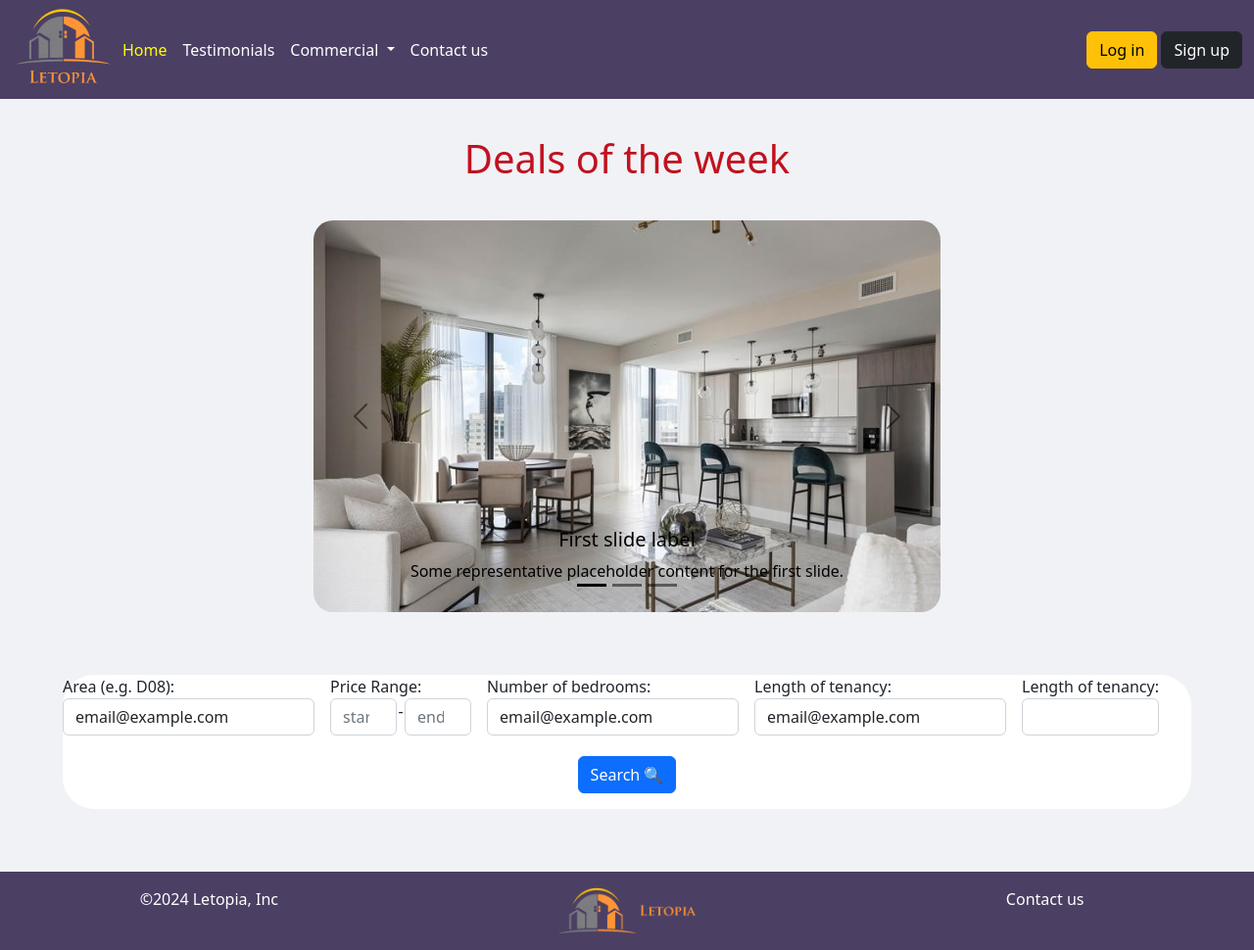
After one commit to Oleksii-Babii/Letopia, a PHP site: page /index.html in a window 1280 px wide. The commit adds this page. Shown: the whole page at 98% size. Run offline with PHP 8.4, Linux system fonts and the light colour scheme.

Commit message:
index.htmp and index.php implementation

```diff
--- /dev/null
+++ b/index.html
@@ -0,0 +1,163 @@
+<!DOCTYPE html>
+<html lang="en">
+<head>
+    <meta charset="UTF-8">
+    <meta name="viewport" content="width=device-width, initial-scale=1.0">
+    <link href="https://cdn.jsdelivr.net/npm/bootstrap@5.2.3/dist/css/bootstrap.min.css" rel="stylesheet" integrity="sha384-rbsA2VBKQhggwzxH7pPCaAqO46MgnOM80zW1RWuH61DGLwZJEdK2Kadq2F9CUG65" crossorigin="anonymous">
+    <link rel="stylesheet" href="style/style.css">
+    <title>Document</title>
+</head>
+<body >
+    <header class="fixed-top">
+        <nav class="navbar navbar-expand-lg bg-light">
+            <div class="container-fluid" >
+              <a href="#"><img src="additionalResources/logo.png" alt="logo image"></a>
+              <button class="navbar-toggler" type="button" data-bs-toggle="collapse" data-bs-target="#navbarSupportedContent" aria-controls="navbarSupportedContent" aria-expanded="false" aria-label="Toggle navigation">
+                <span class="navbar-toggler-icon"></span>
+              </button>
+              <div class="collapse navbar-collapse" id="navbarSupportedContent">
+                <ul class="navbar-nav me-auto mb-2 mb-lg-0">
+                  <li class="nav-item">
+                    <a class="nav-link active" aria-current="page" href="#">Home</a>
+                  </li>
+                  <li class="nav-item">
+                    <a class="nav-link" href="#">Testimonials</a>
+                  </li>
+                  <li class="nav-item dropdown">
+                    <a class="nav-link dropdown-toggle" href="#" role="button" data-bs-toggle="dropdown" aria-expanded="false">
+                        Commercial
+                    </a>
+                    <ul class="dropdown-menu">
+                      <li><a class="dropdown-item" href="#">Home</a></li>
+                      <li><a class="dropdown-item" href="#">Features</a></li>
+                      <li><a class="dropdown-item" href="#">Pricing</a></li>
+                      <li><a class="dropdown-item" href="#">FAQs</a></li>
+                      <li><a class="dropdown-item" href="#">About</a></li>
+                    </ul>
+                  </li>
+                  <li class="nav-item">
+                    <a class="nav-link">Contact us</a>
+                  </li>
+                </ul>
+                <div class="d-grid gap-2 d-md-block">
+                    <button type="button" class="btn btn-warning">Log in</button>
+                    <button type="button" class="btn btn-dark">Sign up</button>
+                </div>
+              </div>
+            </div>
+          </nav>
+    </header>
+
+    <section>
+        <h1 id="title">Deals of the week</h1>
+        <div id="section-carusel">
+        <div id="carouselExampleDark" class="carousel carousel-dark slide" data-bs-ride="carousel">
+            <div class="carousel-indicators">
+              <button type="button" data-bs-target="#carouselExampleDark" data-bs-slide-to="0" class="active" aria-current="true" aria-label="Slide 1"></button>
+              <button type="button" data-bs-target="#carouselExampleDark" data-bs-slide-to="1" aria-label="Slide 2"></button>
+              <button type="button" data-bs-target="#carouselExampleDark" data-bs-slide-to="2" aria-label="Slide 3"></button>
+            </div>
+            <div class="carousel-inner">
+              <div class="carousel-item active" data-bs-interval="10000">
+                <img src="additionalResources/appartment1-slideshow.jpg" class="d-block w-100" alt="...">
+                <div class="carousel-caption d-none d-md-block">
+                  <h5>First slide label</h5>
+                  <p>Some representative placeholder content for the first slide.</p>
+                </div>
+              </div>
+              <div class="carousel-item" data-bs-interval="2000">
+                <img src="additionalResources/appartment2-slideshow.jpg" class="d-block w-100" alt="...">
+                <div class="carousel-caption d-none d-md-block">
+                  <h5>Second slide label</h5>
+                  <p>Some representative placeholder content for the second slide.</p>
+                </div>
+              </div>
+              <div class="carousel-item">
+                <img src="additionalResources/appartment3-slideshow.jpg" class="d-block w-100" alt="...">
+                <div class="carousel-caption d-none d-md-block">
+                  <h5>Third slide label</h5>
+                  <p>Some representative placeholder content for the third slide.</p>
+                </div>
+              </div>
+            </div>
+            <button class="carousel-control-prev" type="button" data-bs-target="#carouselExampleDark" data-bs-slide="prev">
+              <span class="carousel-control-prev-icon" aria-hidden="true"></span>
+              <span class="visually-hidden">Previous</span>
+            </button>
+            <button class="carousel-control-next" type="button" data-bs-target="#carouselExampleDark" data-bs-slide="next">
+              <span class="carousel-control-next-icon" aria-hidden="true"></span>
+              <span class="visually-hidden">Next</span>
+            </button>
+          </div>
+        </div>
+        <div id="form-container">
+            <form class="row g-3" action="POST">
+                <div class="col-auto">
+                <label for="staticEmail2" >Area (e.g. D08):</label>
+                <input type="text" readonly class="form-control" id="staticEmail2" value="email@example.com">
+                </div>
+                <div class="col-auto" style="width: 10rem;">
+                    <label for="inputPassword2" >Price Range:</label>
+                    <div id="start-end"  style="display: flex; flex-direction: row;">
+                    <div >
+                        <input type="number" class="form-control" id="inputPassword2" placeholder="start" >
+                    </div>
+                    <div style="margin: 1%;">
+                        <p>-</p>
+                    </div>
+                    <div >
+                        <input type="number" class="form-control" id="inputPassword2" placeholder="end" >
+                    </div>
+                    </div>
+                </div>
+                <div class="col-auto">
+                    <label for="staticEmail2" >Number of bedrooms:</label>
+                    <input type="text" readonly class="form-control" id="staticEmail2" value="email@example.com">
+                </div>
+
+                <div class="col-auto">
+                    <label for="staticEmail2" >Length of tenancy:</label>
+                    <input type="text" readonly class="form-control" id="staticEmail2" value="email@example.com">
+                </div>
+                <div class="col-auto">
+                    <label for="optionType" class="font-weight-bold">Length of tenancy:</label>
+                    <select id="optionType" name="optionType" class="form-control">
+                        <option value="">1 week</option>
+                        <option value="">2 weeks</option>
+                        <option value="">1 month</option>
+                        <option value="">2 months</option>
+                        <option value="">3 months</option>
+                        <option value="" selected></option>
+                        <!-- <?php
+                            $options = array("", "1 week", "2 weeks", "1 month", "2 months", "3 months");
+                            foreach ($options as $option)
+                            {
+                                $selected = ($options == $option) ? 'selected' : '';
+                                echo '<option value="' . $option . '" ' . $selected . '>' . $option . '</option>';
+                            }
+                        ?> -->
+                    </select>
+                </div>
+                <div class="form-group" id="btn-form">
+                <button type="submit" class="btn btn-primary mb-3" >Search &#128269;</button>
+                </div>
+            </form>
+        </div>
+    </section>
+
+    <footer>
+        <div class="footer-container">
+            <p class="text">&copy;2024 Letopia, Inc</p>
+        </div>
+
+        <div class="footer-container">
+            <img src="additionalResources/footer-logo.png" alt="logo for footer" id="footer-logo">
+        </div>
+
+        <div class="footer-container">
+            <p class="text">Contact us</p>
+        </div>
+    </footer>
+<script src="https://cdn.jsdelivr.net/npm/bootstrap@5.2.3/dist/js/bootstrap.bundle.min.js" integrity="sha384-kenU1KFdBIe4zVF0s0G1M5b4hcpxyD9F7jL+jjXkk+Q2h455rYXK/7HAuoJl+0I4" crossorigin="anonymous"></script>
+</body>
+</html>
--- a/index.php
+++ b/index.php
@@ -0,0 +1,4 @@
+<?php
+echo 'hello world';
+$stmt = $db_connection
+?>
--- a/style/style.css
+++ b/style/style.css
@@ -42,3 +42,101 @@ main {
    margin: auto;
    border-radius: 0.5rem;
 }
+
+.navbar.bg-light {
+  background-color: #4B3F64 !important;
+}
+
+.btn.btn-outline-success{
+  background-color: white;
+}
+
+.navbar-brand{
+  color: white;
+}
+
+.nav-link{
+   color: white;
+}
+
+.navbar-nav .nav-link.active {
+  color: yellow !important;
+}
+
+#title{
+  color: #C1121F;
+  text-align: center;
+  margin:3%;
+}
+
+.carousel.carousel-dark.slide{
+  width: 50%;
+  height: 50%;
+}
+
+#section-carusel{
+  display: flex;
+  align-items: center;
+  justify-content: center;
+}
+
+.carousel-inner{
+  height: 25rem;
+}
+
+.carousel {
+  border-radius: 20px;
+  overflow: hidden;
+}
+
+footer{
+  height: 5rem;
+  background-color: #4B3F64;
+}
+
+section {
+  padding-top: 100px; /* Adjust the value as needed */
+}
+
+h5{
+  text-align: center;
+}
+
+#footer-logo{
+  height: 3rem;
+}
+
+footer{
+  display: grid;
+  grid-template-columns: 1fr 1fr 1fr;
+}
+
+.footer-container{
+  margin-top: 1rem;
+  display: flex;
+  justify-content: center;
+  text-align: center;
+}
+
+.text{
+  color: white;
+}
+
+#form-container{
+  display: flex;
+  justify-content: center;
+  align-items: center;
+  background-color: #fff;
+  margin: 5%;
+  border-radius: 2rem;
+}
+
+#btn-form{
+  display: flex;
+  justify-content: center;
+  align-items: center;
+}
+
+.form-control.elements{
+  width: 3rem;
+}
```
Also changed, not shown: additionalResources/appartment1-slideshow.jpg (added), additionalResources/appartment2-slideshow.jpg (added), additionalResources/appartment3-slideshow.jpg (added), additionalResources/footer-logo.png (added), additionalResources/logo.png (added).
